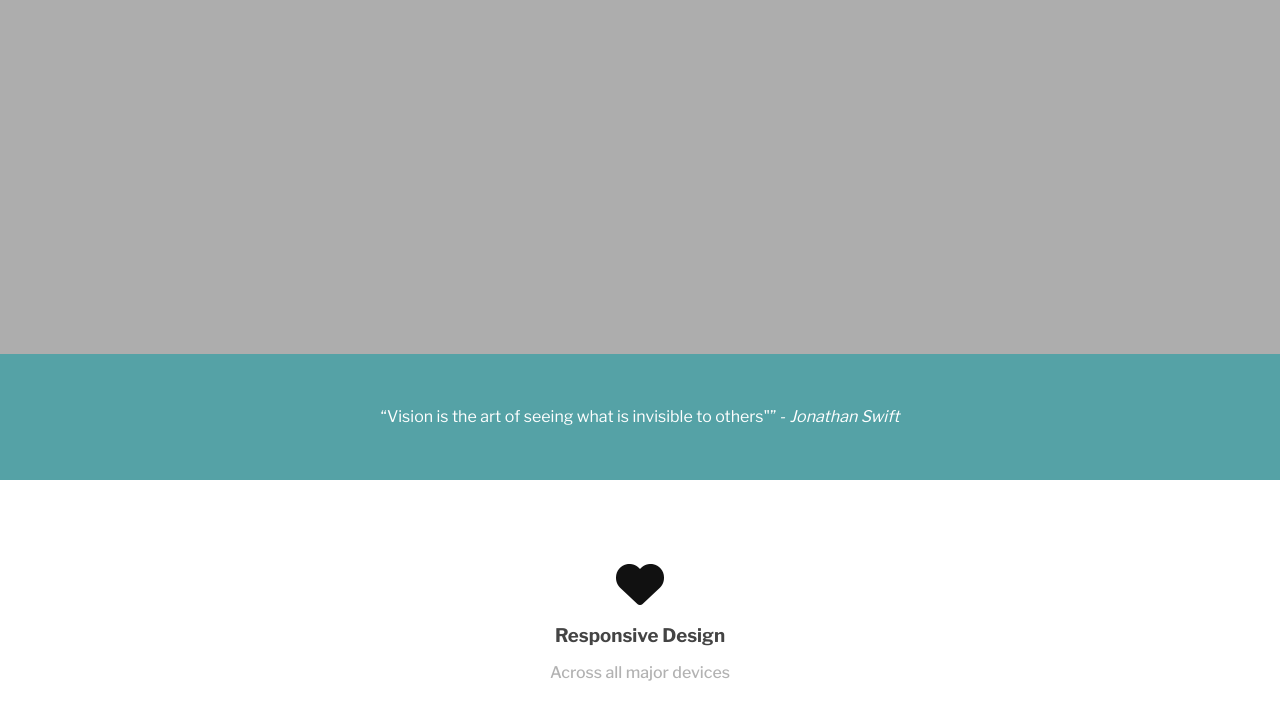
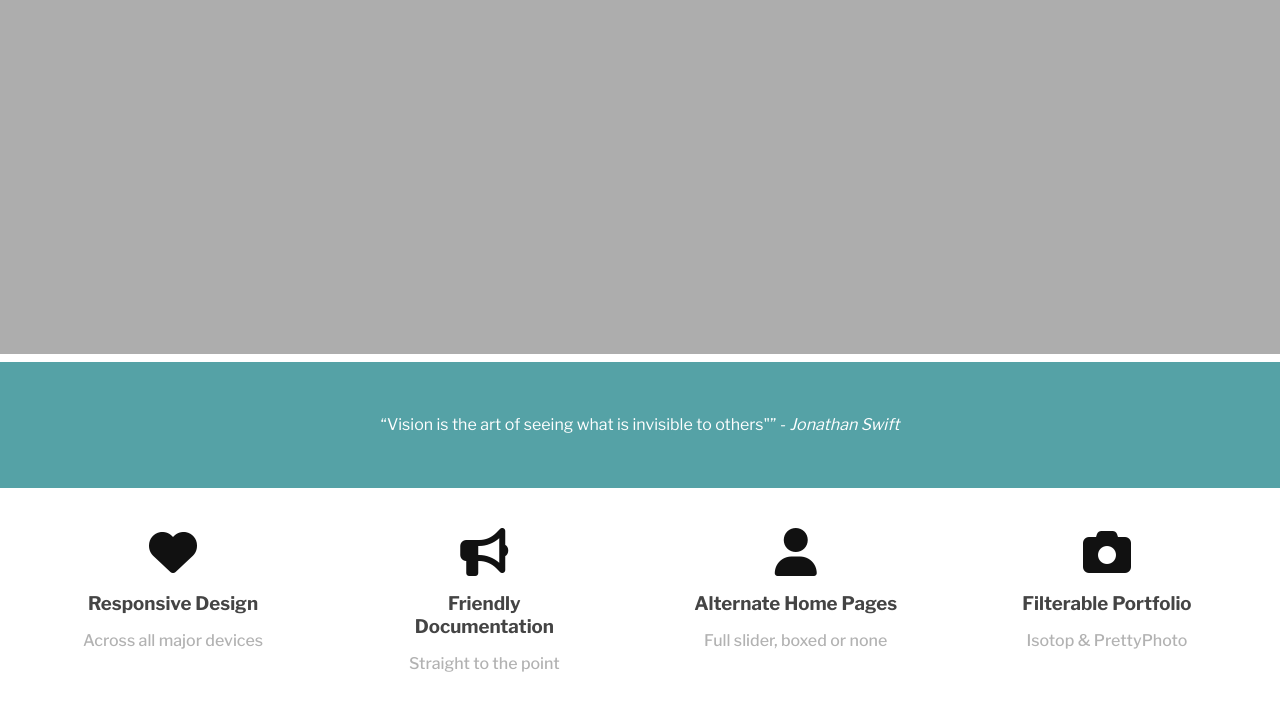
Before and after one commit to suhyunkim00/11-class-00, a plain HTML site: page index.html in a window 1280 px wide. Shown: the part 96-800 px from the top of the page. Drawn offline with nearby package versions, Linux system fonts and the light colour scheme.

Commit message:
Tablet: Features section is done

```diff
--- a/css/style.css
+++ b/css/style.css
@@ -316,8 +316,37 @@ a {
 
 @media (min-width: 600px) {
 
+
    header {
       height: 45vh;
+   }
+
+
+   .features {
+      align-items: center;
+      padding-top: 1vh;
+   }
+
+   .features > blockquote {
+      width: 80%;
+      padding-left: 10%;
+      padding-right: 10%;
+   }
+
+   .features > article {
+      flex-direction: row;
+      justify-content: space-between;
+      width: 96%;
+      padding: 0;
+   }
+
+   .features a{
+      width: 24%;
+      text-align: center;
+   }
+
+   .features h3 {
+      width: 70%;
    }
 
    .about {
```
